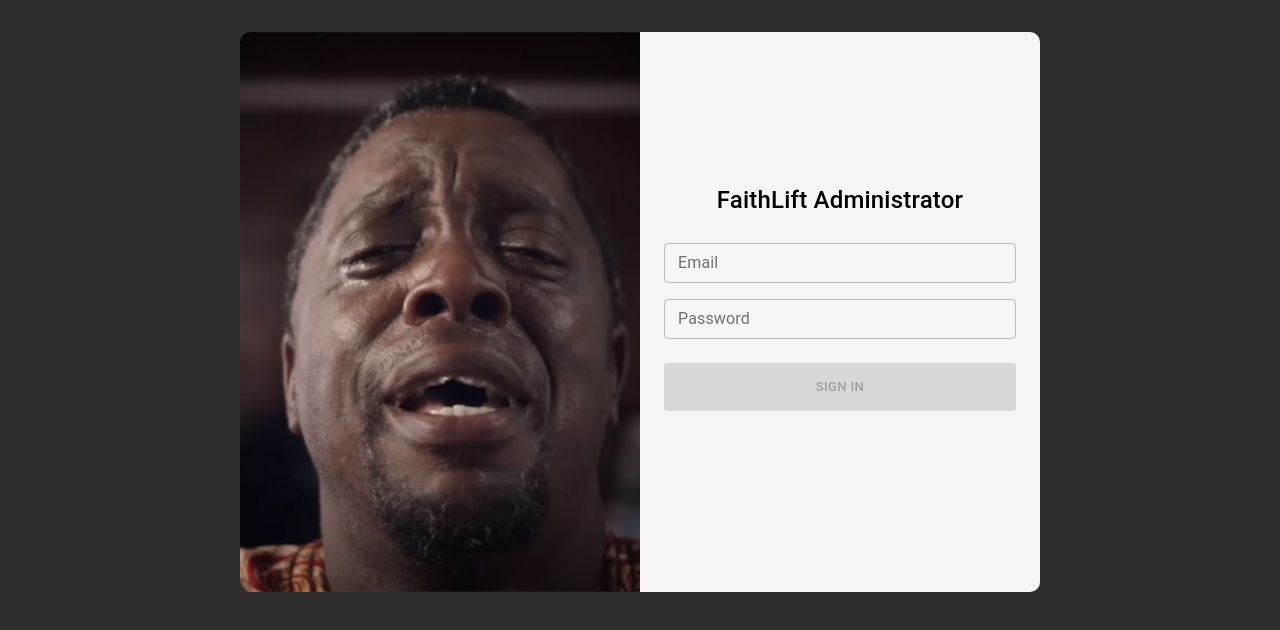
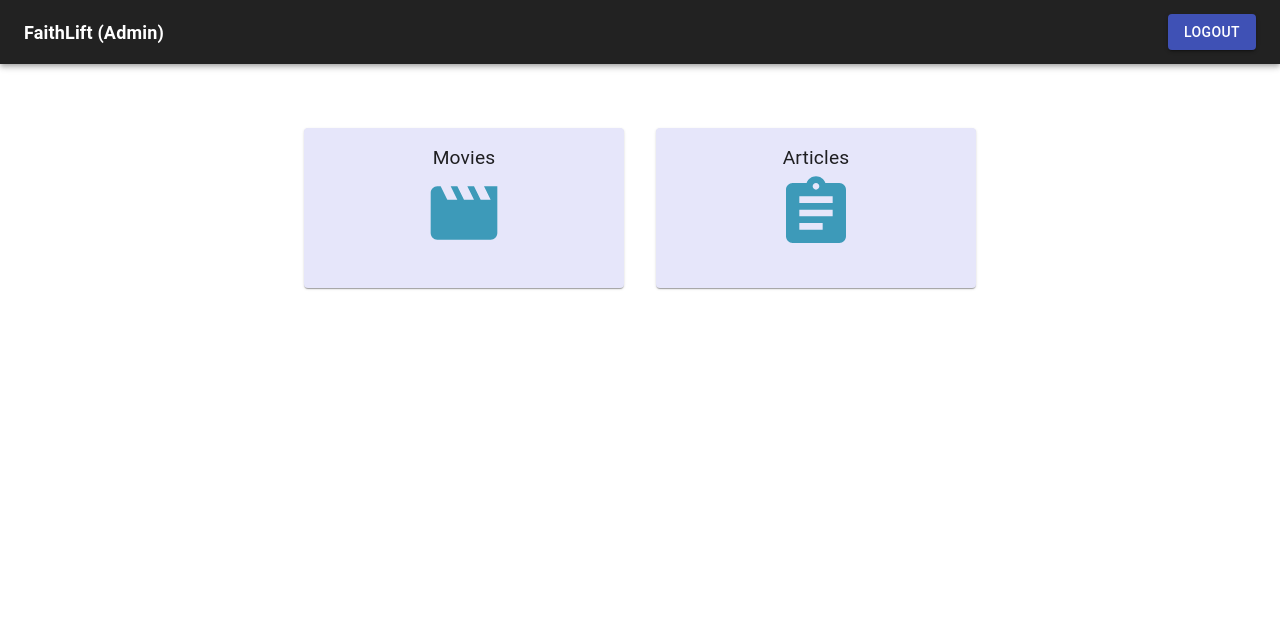
Before and after one commit to Olatokumbo/FaithLift-Admin, a React (Create React App) app: page /home in a window 1280 px wide. Shown: the top 630 px of the page. Built offline with nearby package versions, Linux system fonts and the light colour scheme.

Commit message:
Working on the Home page

```diff
--- a/package.json
+++ b/package.json
@@ -4,13 +4,18 @@
   "private": true,
   "dependencies": {
     "@material-ui/core": "^4.11.3",
+    "@material-ui/icons": "^4.11.2",
     "@testing-library/jest-dom": "^5.11.9",
     "@testing-library/react": "^11.2.5",
     "@testing-library/user-event": "^12.7.1",
+    "firebase": "^8.2.9",
     "react": "^17.0.1",
     "react-dom": "^17.0.1",
+    "react-redux": "^7.2.2",
     "react-router-dom": "^5.2.0",
     "react-scripts": "4.0.2",
+    "redux": "^4.0.5",
+    "redux-thunk": "^2.3.0",
     "web-vitals": "^1.1.0"
   },
   "scripts": {
--- a/src/App.css
+++ b/src/App.css
@@ -3,3 +3,9 @@
    padding: 0;
    box-sizing: border-box;
 }
+
+a{
+   text-decoration: none;
+   width: inherit;
+   height: inherit;
+}
--- a/src/App.js
+++ b/src/App.js
@@ -1,12 +1,15 @@
 import React from "react";
 import { BrowserRouter as Router, Switch, Route } from "react-router-dom";
 import Signin from "./pages/Signin/Signin";
-import "./App.css"
+import Home from "./pages/Home/Home";
+import "./App.css";
 const App = () => {
   return (
     <Router>
+
       <Switch>
-          <Route to="/" component={Signin} />
+        <Route exact path="/" component={Signin} />
+        <Route path="/home" component={Home} />
       </Switch>
     </Router>
   );
--- /dev/null
+++ b/src/components/MenuCard/MenuCard.js
@@ -0,0 +1,19 @@
+import React from "react";
+import { Grid, Card, CardContent, Typography } from "@material-ui/core";
+import { Link } from "react-router-dom";
+import style from "./MenuCard.module.css";
+const MenuCard = ({ title, icon, url }) => {
+  const TheIcon = icon;
+  return (
+    <Link to={url} style={{display: "contents"}}>
+      <Grid item component={Card} xs={12} md={3} className={style.card}>
+        <CardContent className={style.cardContent}>
+          <Typography className={style.title}>{title}</Typography>
+          <TheIcon className={style.icon} />
+        </CardContent>
+      </Grid>
+    </Link>
+  );
+};
+
+export default MenuCard;
--- /dev/null
+++ b/src/components/MenuCard/MenuCard.module.css
@@ -0,0 +1,21 @@
+.card{
+    margin:1rem !important;
+    height: 10rem !important;
+    background-color: lavender !important;
+}
+.cardContent{
+    text-align: center;
+    height: 100% !important;
+}
+.title{
+    text-align: center;
+    font-size: 1.2rem !important;
+}
+
+.icon{
+    display: block !important;
+    margin: auto !important;
+    width: 5rem !important;
+    height: auto !important;
+    color: rgb(61, 154, 185) !important;
+}
--- /dev/null
+++ b/src/components/Navbar/Navbar.js
@@ -0,0 +1,21 @@
+import React from "react";
+import { AppBar, Button, Toolbar, Typography} from "@material-ui/core"
+import { Link } from "react-router-dom";
+import style from "./Navbar.module.css";
+
+const Navbar = () => {
+  return (
+      <AppBar className={style.navbar} position="static">
+        <Toolbar>
+          <Link to="/home" className={style.logo}>
+            <Typography>FaithLift (Admin)</Typography>
+          </Link>
+          <Button variant="contained" color="primary">
+            Logout
+          </Button>
+        </Toolbar>
+      </AppBar>
+  );
+};
+
+export default Navbar;
--- /dev/null
+++ b/src/components/Navbar/Navbar.module.css
@@ -0,0 +1,14 @@
+.navbar{
+    background-color: rgb(34, 34, 34) !important;
+    display: flex !important;
+    justify-content: space-between !important;
+}
+.logo{
+    color: white !important;
+    margin-right: auto;
+}
+
+.logo > p{
+    font-weight: bold !important;
+    font-size: large !important;
+}
--- /dev/null
+++ b/src/pages/Home/Home.js
@@ -0,0 +1,21 @@
+import React from "react";
+import { Grid } from "@material-ui/core";
+import Navbar from "../../components/Navbar/Navbar";
+import AssignmentIcon from "@material-ui/icons/Assignment";
+import MovieIcon from "@material-ui/icons/Movie";
+import MenuCard from "../../components/MenuCard/MenuCard";
+import style from "./Home.module.css";
+
+const Home = () => {
+  return (
+    <div className={style.home}>
+      <Navbar />
+      <Grid container justify="center" className={style.grid}>
+        <MenuCard title="Movies" icon={MovieIcon} url="/movies" />
+        <MenuCard title="Articles" icon={AssignmentIcon} url="/articles" />
+      </Grid>
+    </div>
+  );
+};
+
+export default Home;
--- /dev/null
+++ b/src/pages/Home/Home.module.css
@@ -0,0 +1,9 @@
+.home{
+    min-height: 100vh;
+    height: 100%;
+    /* background-color: lavender; */
+}
+
+.grid{
+    padding: 3rem 0;
+}
```
Also changed, not shown: 1 other file (tests, documents, lock files or other folders).
